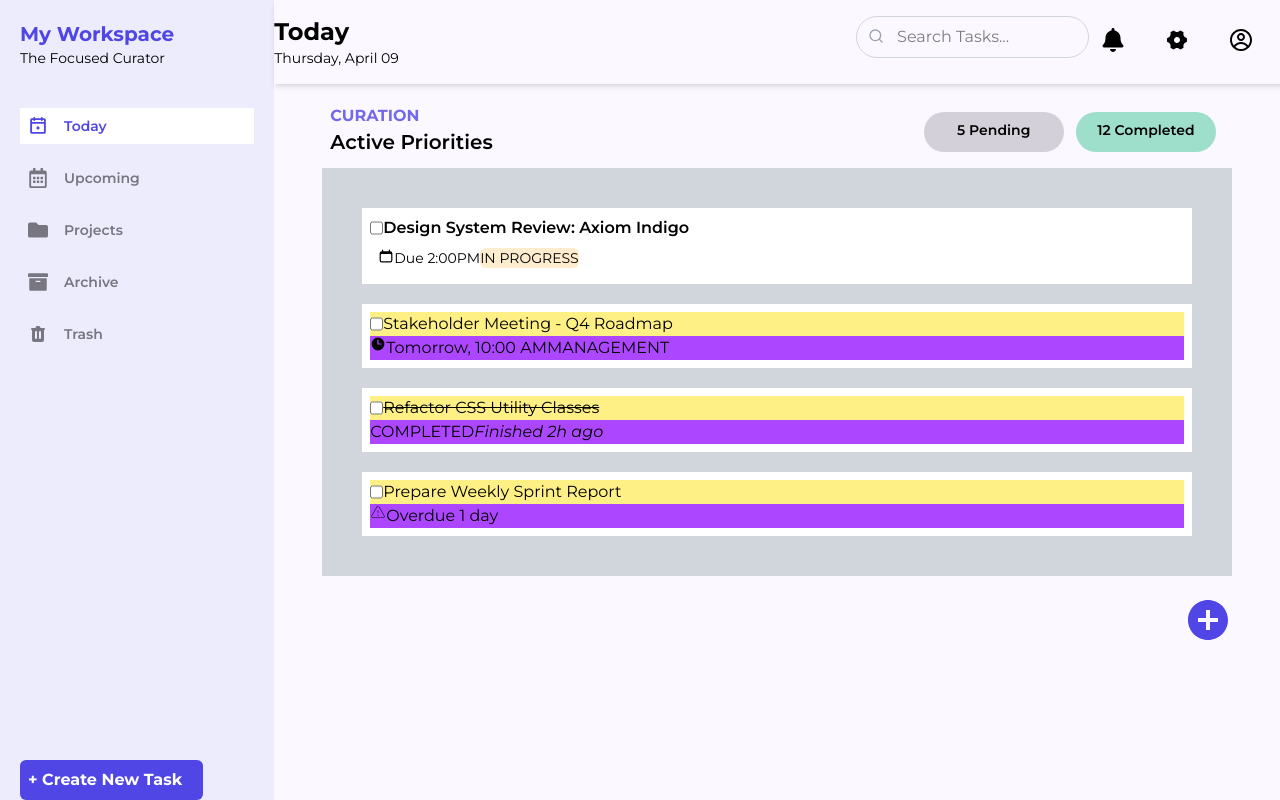
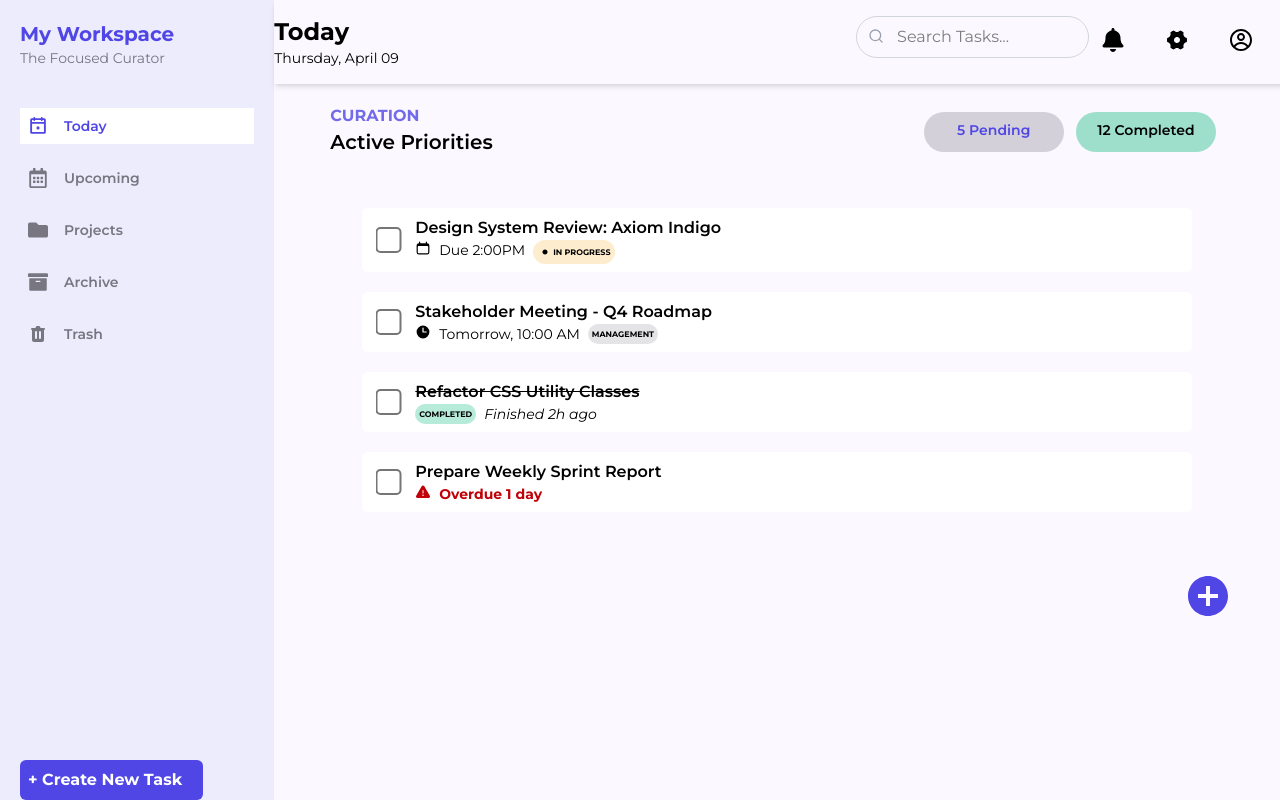
Before and after one commit to johnchuma/react-tailwind, a React (Vite) app: page / in a window 1280 px wide. Built offline with nearby package versions, Linux system fonts and the light colour scheme.

Commit message:
overviewpage modification

```diff
--- a/src/components/sidebar.jsx
+++ b/src/components/sidebar.jsx
@@ -10,7 +10,7 @@ const Sidebar = () => {
         <>
             <div className="relative w-3/14 h-screen bg-primary/10 p-5">
                 <h2 className="text-primary font-bold text-xl">My Workspace</h2>
-                <p className="text-sm">The Focused Curator</p>
+                <p className="text-sm text-neutral">The Focused Curator</p>
 
                 <div className="space-y-4 mt-10">
                     {
--- a/src/pages/overviewPage.jsx
+++ b/src/pages/overviewPage.jsx
@@ -1,12 +1,11 @@
-import { HiMiniCalendar } from "react-icons/hi2";
-import { HiMiniClock } from "react-icons/hi2";
-import { PiWarningThin } from "react-icons/pi";
+import { HiMiniCalendar, HiMiniClock} from "react-icons/hi2";
+import { PiWarningFill } from "react-icons/pi";
 import { RiAddCircleFill } from "react-icons/ri";
+import { RxDotFilled } from "react-icons/rx";
 
 const OverviewPage = () => {
   return (
     <>
-      <div className="">
         <div className="flex">
           <div className="block w-8/12 p-2">
             <h4 className="text-primary/80 font-bold text-ld">CURATION</h4>
@@ -14,62 +13,63 @@ const OverviewPage = () => {
           </div>
 
           <div className=" flex w-4/12 h-10 m-4 gap-3">
-            <div className="bg-neutral/30 w-2/4 rounded-full p-2 text-center font-semibold text-sm">5 Pending</div>
+            <div className="bg-neutral/30 w-2/4 rounded-full p-2 text-center font-semibold text-primary text-sm">5 Pending</div>
             <div className="bg-secondary/40 w-2/4 rounded-full p-2 text-center font-semibold text-sm">12 Completed</div>
           </div>
         </div>
 
-        <div className="bg-gray-300 p-5">
+        <div className="p-5">
 
-          <div className=" bg-white m-5 p-2">
-            <div className="flex">
-              <input type="checkbox" />
+          <div className="flex bg-white space-x-5 m-5 px-5 py-2 rounded-md">
+            <input type="checkbox" className="scale-200" />
+            <div className="">
               <p className="font-semibold">Design System Review: Axiom Indigo</p>
-            </div>
-            <div className="flex p-2">
+              <div className="flex space-x-2">
                 <HiMiniCalendar />
                 <h4 className="text-sm">Due 2:00PM</h4>
-              <div className="text-sm bg-tertiary/20 rounded-md">IN PROGRESS</div>
+                <div className="flex justify-center items-center bg-tertiary/20 rounded-full py-1 px-1">
+                  <RxDotFilled />
+                  <p className="text-[8px] font-bold">IN PROGRESS</p></div>
+                </div>
               </div>
           </div>
 
-          <div className="grid grid-row-2 bg-red-300 bg-white m-5 p-2">
-            <div className="flex bg-yellow-200">
-              <input type="checkbox" />
-              <p>Stakeholder Meeting - Q4 Roadmap</p>
+          <div className="flex bg-white space-x-5 m-5 px-5 py-2 rounded-md">
+            <input type="checkbox" className="scale-200" />
+            <div className="">
+              <p className="font-semibold">Stakeholder Meeting - Q4 Roadmap</p>
+              <div className="flex space-x-2">
+                <HiMiniClock />
+                <h4 className="text-sm">Tomorrow, 10:00 AM</h4>
+                <div className="bg-neutral/20 text-[8px] font-bold rounded-full py-1 px-1">MANAGEMENT</div>
               </div>
-            <div className="flex bg-purple-500">
-              <HiMiniClock />
-              <h4>Tomorrow, 10:00 AM</h4>
-              <div>MANAGEMENT</div>
             </div>
           </div>
 
-          <div className="bg-white m-5 p-2">
-            <div className="flex bg-yellow-200">
-              <input type="checkbox" />
-              <p className="line-through">Refactor CSS Utility Classes</p>
+          <div className="flex bg-white space-x-5 m-5 px-5 py-2 rounded-md">
+            <input type="checkbox" className="scale-200" />
+            <div className="">
+              <p className="line-through font-semibold">Refactor CSS Utility Classes</p>
+              <div className="flex space-x-2">
+                <div className="flex space-x-2 bg-secondary/30 rounded-full text-[8px] py-1 px-1 font-bold">COMPLETED</div>
+                <h4 className="italic text-sm">Finished 2h ago</h4>
               </div>
-            <div className="flex bg-purple-500">
-              <div>COMPLETED</div>
-              <h4 className="italic">Finished 2h ago</h4>
             </div>
           </div>
 
-          <div className="bg-white m-5 p-2">
-            <div className="flex bg-yellow-200">
-              <input type="checkbox" />
-              <p>Prepare Weekly Sprint Report</p>
+          <div className="flex bg-white space-x-5 m-5 px-5 py-2 rounded-md">
+            <input type="checkbox" className="scale-200" />
+            <div className="">
+              <p className="font-semibold">Prepare Weekly Sprint Report</p>
+              <div className="flex space-x-2 text-red-700 font-bold">
+                <PiWarningFill className="" />
+                <h4 className="text-sm">Overdue 1 day</h4>
               </div>
-            <div className="flex bg-purple-500">
-              <PiWarningThin />
-              <h4>Overdue 1 day</h4>
             </div>
           </div>
         </div>
 
         <div className="flex justify-end items-end pt-5"><RiAddCircleFill className="text-primary text-5xl" /></div>
-      </div>
     </>
   );
 };
```
Lines whose indentation alone changed are shown as unchanged.
